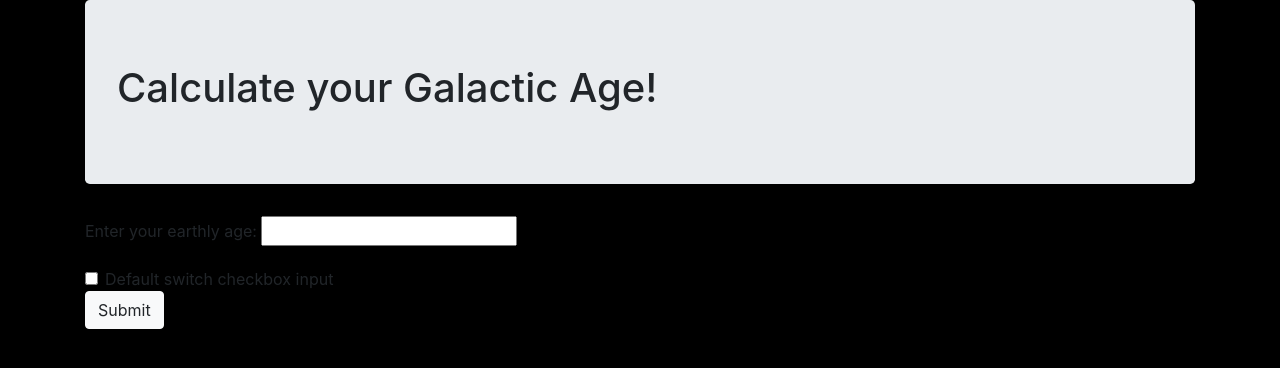
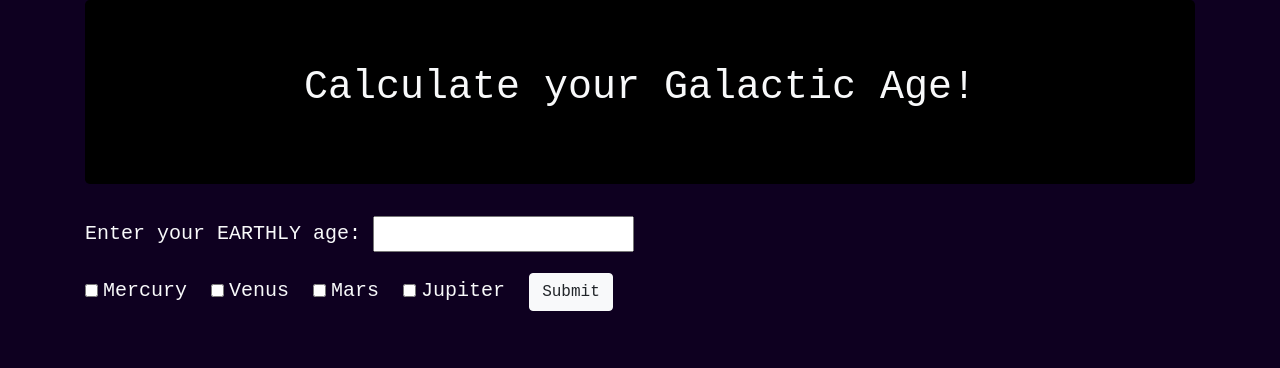
Before and after one commit to ChrisKLoveless/Galactic-Age-Calculator, a website built with webpack: page src/index.html in a window 1280 px wide. Built offline with nearby package versions, Linux system fonts and the light colour scheme.

Commit message:
add styling to webpage and user input fields

```diff
--- a/src/css/styles.css
+++ b/src/css/styles.css
@@ -1,3 +1,14 @@
 body {
+  background-color: rgb(14, 0, 32);
+  color:beige;
+}
+
+.jumbotron {
   background-color: black;
+  font-family:monospace;
 }
+
+form {
+  font-size: 20px;
+  font-family: monospace;
+}
--- a/src/index.html
+++ b/src/index.html
@@ -6,24 +6,40 @@
   <meta name="viewport" content="width=device-width, initial-scale=1.0">
   <title>Galactic Age</title>
 </head>
-<body>
+<body class="text-light">
   <div class="container">
-    <div class="jumbotron">
+    <div class="jumbotron text-center">
       <h1>Calculate your Galactic Age!</h1>
     </div>
 
     <form>
       <div class="form-group">
-        <label for="userAge">Enter your earthly age:</label>
+        <label for="userAge">Enter your EARTHLY age:</label>
         <input id="userAge" name="userAge" type="text">
       </div>
-      <div class="form-check form-switch">
-        <input class="form-check-input" type="checkbox" role="switch" id="flexSwitchCheckDefault">
-        <label class="form-check-label" for="flexSwitchCheckDefault">Default switch checkbox input</label>
+      <div class="form-check form-check-inline">
+        <input class="form-check-input" type="checkbox" id="mercury" value="mercury">
+        <label class="form-check-label" for="mercury">Mercury</label>
+      </div>
+      <div class="form-check form-check-inline">
+        <input class="form-check-input" type="checkbox" id="venus" value="venus">
+        <label class="form-check-label" for="venus">Venus</label>
+      </div>
+      <div class="form-check form-check-inline">
+        <input class="form-check-input" type="checkbox" id="mars" value="mars">
+        <label class="form-check-label" for="mars">Mars</label>
+      </div>
+      <div class="form-check form-check-inline">
+        <input class="form-check-input" type="checkbox" id="jupiter" value="jupiter">
+        <label class="form-check-label" for="jupiter">Jupiter</label>
       </div>
       <button type="submit" class="btn btn-light">Submit</button>
     </form>
 
+    <div class="invisible" id="result">
+
+    </div>
+
   </div>
 </body>
 </html>
--- a/src/index.js
+++ b/src/index.js
@@ -10,9 +10,8 @@ function handleSubmit(event) {
   event.preventDefault();
 
   const userAge = document.getElementById("userAge").value;
-  const userExp = document.getElementById("userExp").value;
   galacticAge.age = userAge;
-  galacticAge.lifeExpectancy = userExp;
+
 
 }
 
--- a/src/js/galactic-age.js
+++ b/src/js/galactic-age.js
@@ -1,7 +1,6 @@
 export default class GalacticAge {
-  constructor(age, lifeExpectancy) {
+  constructor(age) {
     this.age = age;
-    this.lifeExpectancy = lifeExpectancy;
   }
 
   mercury() {
```
Also changed, not shown: 1 other file.
